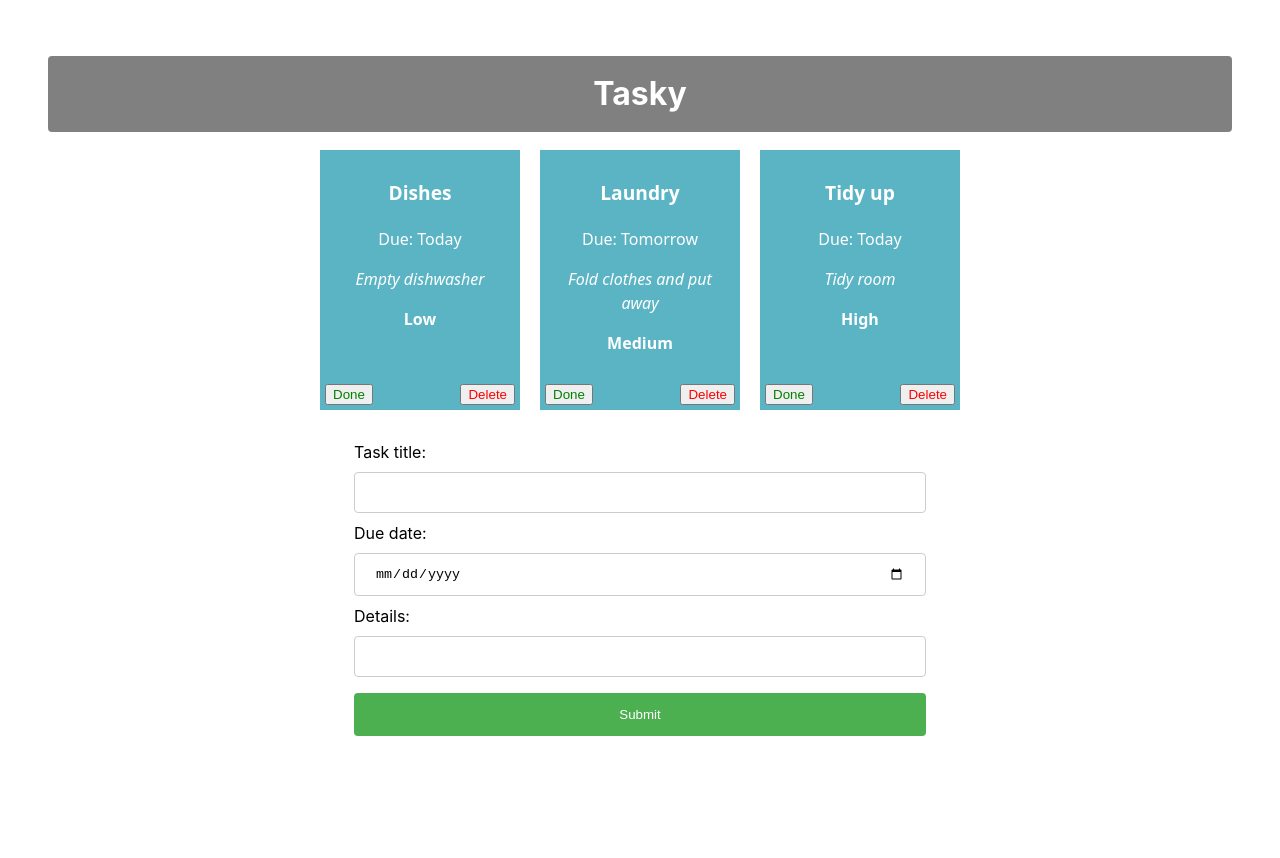
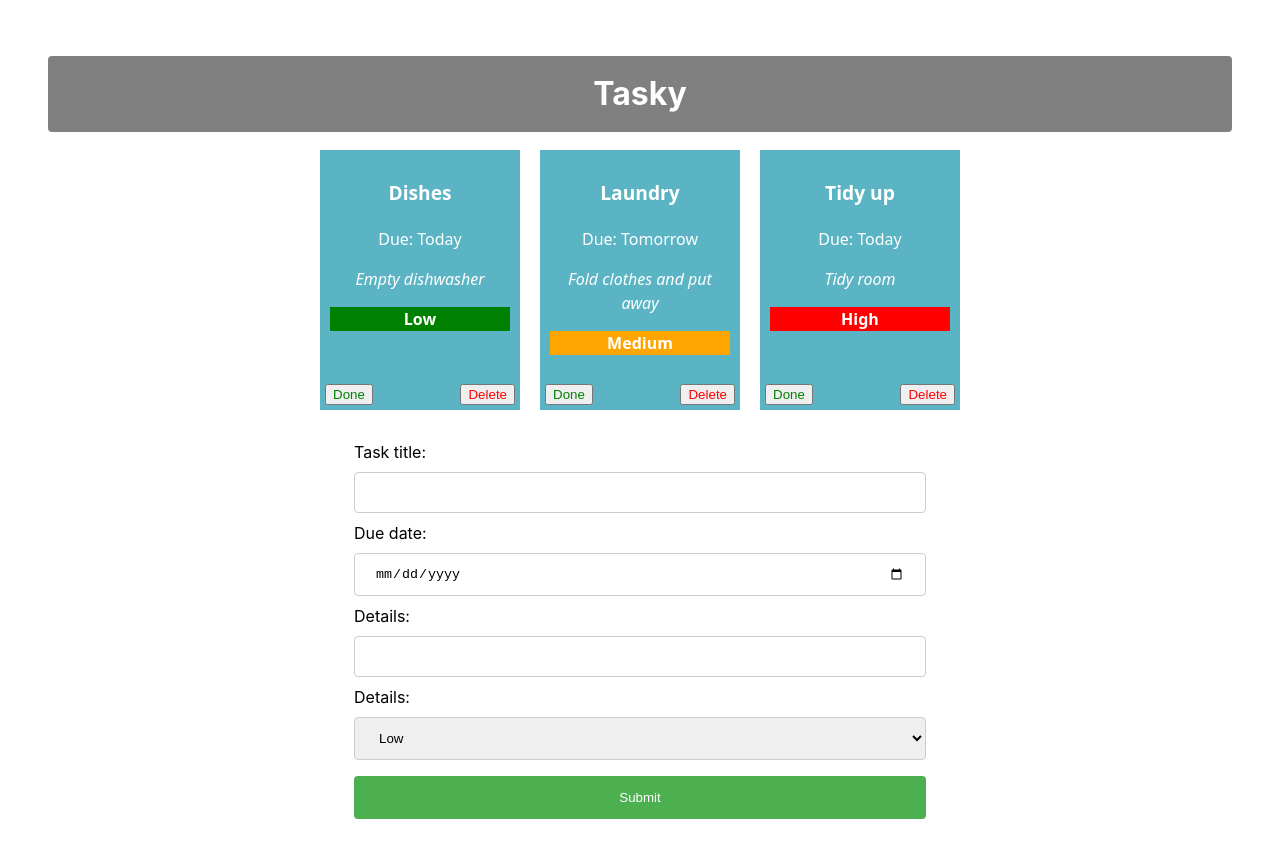
Before and after one commit to Sarahw54545/react-basics-labs, a React (Vite) app in the folder tasky/: page / in a window 1280 px wide. Shown: the top 858 px of the page. Before the commit the page ends 812 px from the top, so only its background shows below. Built offline with nearby package versions, Linux system fonts and the light colour scheme.

Commit message:
Mark task as done

```diff
--- a/tasky/src/App.css
+++ b/tasky/src/App.css
@@ -73,7 +73,7 @@
   color: red;
 }
 
-input[type=text], input[type=date] {
+input[type=text], input[type=date], select {
   width: 100%;
   padding: 12px 20px;
   margin: 8px 0;
--- a/tasky/src/App.jsx
+++ b/tasky/src/App.jsx
@@ -51,7 +51,7 @@
     setFormState(form);
   }
 
-  console.log(formState);
+  // console.log(formState);
 
   const formSubmitHandler = (event) => {
     event.preventDefault();
--- a/tasky/src/components/Form.jsx
+++ b/tasky/src/components/Form.jsx
@@ -19,6 +19,14 @@
                     Details:
                     <input type="text" name="description" onChange={(event) => props.change(event)} />
                 </label>
+                <label>
+                    Details:
+                    <select name="priority" onChange={(event) => props.change(event)}>
+                        <option value="Low">Low</option>
+                        <option value="Medium">Medium</option>
+                        <option value="High">High</option>
+                    </select>
+                </label>
 
                 <input type="submit" value="Submit" />
             </form>
--- a/tasky/src/components/Task.jsx
+++ b/tasky/src/components/Task.jsx
@@ -7,7 +7,7 @@
             <p className="title">{props.title}</p>
             <p>Due: {props.deadline}</p>
             <p className="description">{props.description}</p>
-            <p className="priority">{props.priority}</p>
+            <p className="priority" style={{backgroundColor: props.priority === "Low" ? 'green' : props.priority === "Medium" ? 'orange' : "red"}}>{props.priority}</p>
             <button onClick={props.markDone} className="doneButton">Done</button>
             <button className='deleteButton' onClick={props.deleteTask}>Delete</button>
         </div>
```
